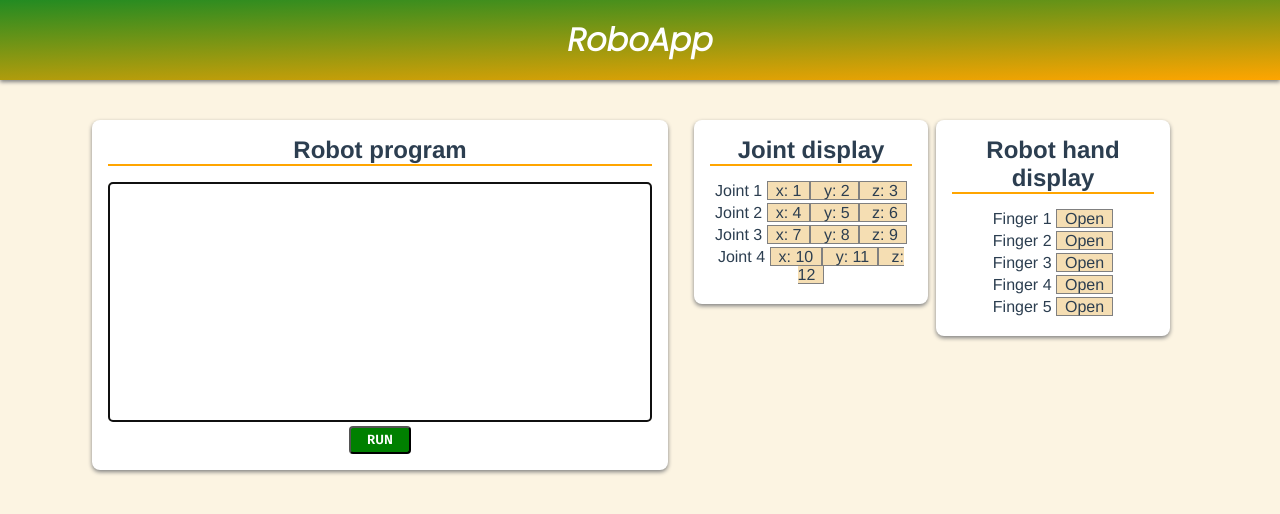
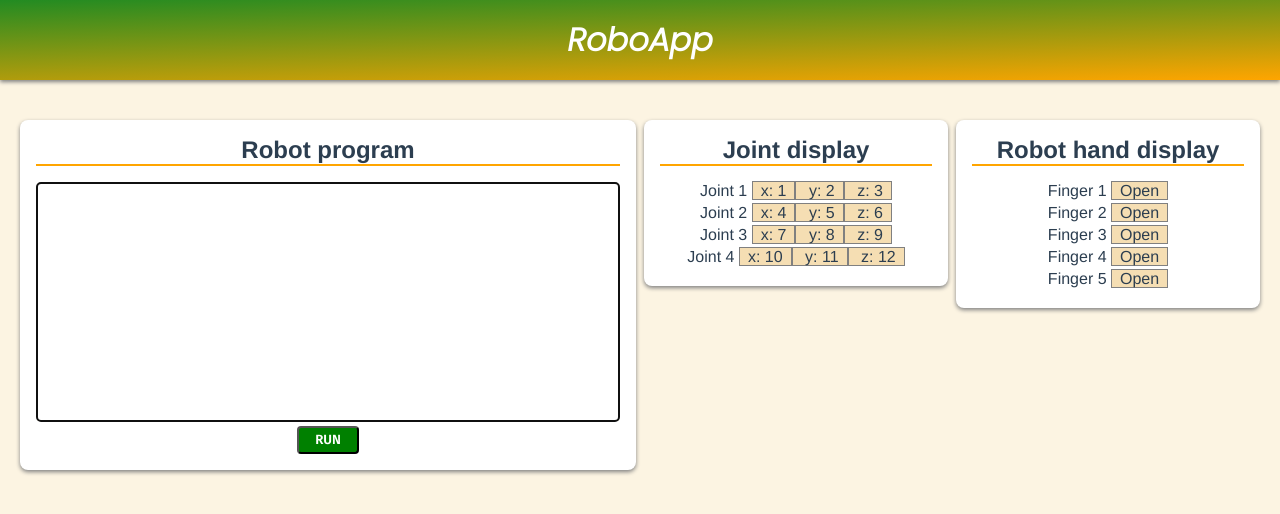
Before and after one commit to NagyEndre/RoboApp, a Vue app: page / in a window 1280 px wide. Shown: the top 514 px of the page. Built offline with nearby package versions, Linux system fonts and the light colour scheme.

Commit message:
FEAT: Utilize CSS grid to arrange main cards

```diff
--- a/src/App.vue
+++ b/src/App.vue
@@ -43,10 +43,5 @@ body {
   background-color: rgba(233, 164, 14, 0.116);
   min-width: 350px;
 }
-section {
-  vertical-align: top;
-  display: flex;
-  justify-content: center;
-  flex-wrap: wrap;
-}
+
 </style>
--- a/src/components/BaseCard.vue
+++ b/src/components/BaseCard.vue
@@ -1,8 +1,8 @@
 <template>
-  <section>
+  <div>
     <h2>{{ title }}</h2>
     <slot></slot>
-  </section>
+  </div>
 </template>
 
 <script lang="ts">
@@ -15,9 +15,8 @@ export default class BaseCard extends Vue {
 </script>
 
 <style scoped>
-section {
+div {
   box-shadow: 0 2px 4px grey;
-  width: 45%;
   height: min-content;
   padding: 1rem;
   border-radius: 0.5rem;
@@ -30,7 +29,7 @@ h2 {
   margin-bottom: 1rem;
 }
 @media screen and (max-width: 800px) {
-  section {
+  div {
     width: 80%;
   }
 }
--- a/src/views/ProgramView.vue
+++ b/src/views/ProgramView.vue
@@ -1,16 +1,15 @@
 <template>
-  <section>
-    <base-card title="Robot program">
+  <section class="container">
+    <base-card title="Robot program" id="program-editor">
       <programming-form></programming-form>
     </base-card>
-    <div>
-      <base-card title="Joint display">
-        <joint-display></joint-display>
-      </base-card>
-      <base-card title="Robot hand display">
-        <robot-hand-display></robot-hand-display>
-      </base-card>
-    </div>
+
+    <base-card title="Joint display" id="joint-display">
+      <joint-display></joint-display>
+    </base-card>
+    <base-card title="Robot hand display" id="tool-display">
+      <robot-hand-display></robot-hand-display>
+    </base-card>
   </section>
 </template>
 
@@ -36,4 +35,21 @@ export default class ProgramView extends Vue {}
 base-card {
   background-color: blue;
 }
+.container {
+  display: grid;
+  grid-template-columns: 25% 25% 25% 25%;
+  grid-template-rows: 25vh 25vh;
+  margin: 1rem;
+}
+#program-editor {
+  grid-column-start: 1;
+  grid-column-end: span 2;
+  grid-row-end: span 2;
+}
+#joint-display {
+  grid-column-start: 3;
+}
+#tool-display {
+  grid-column-start: 4;
+}
 </style>
```
